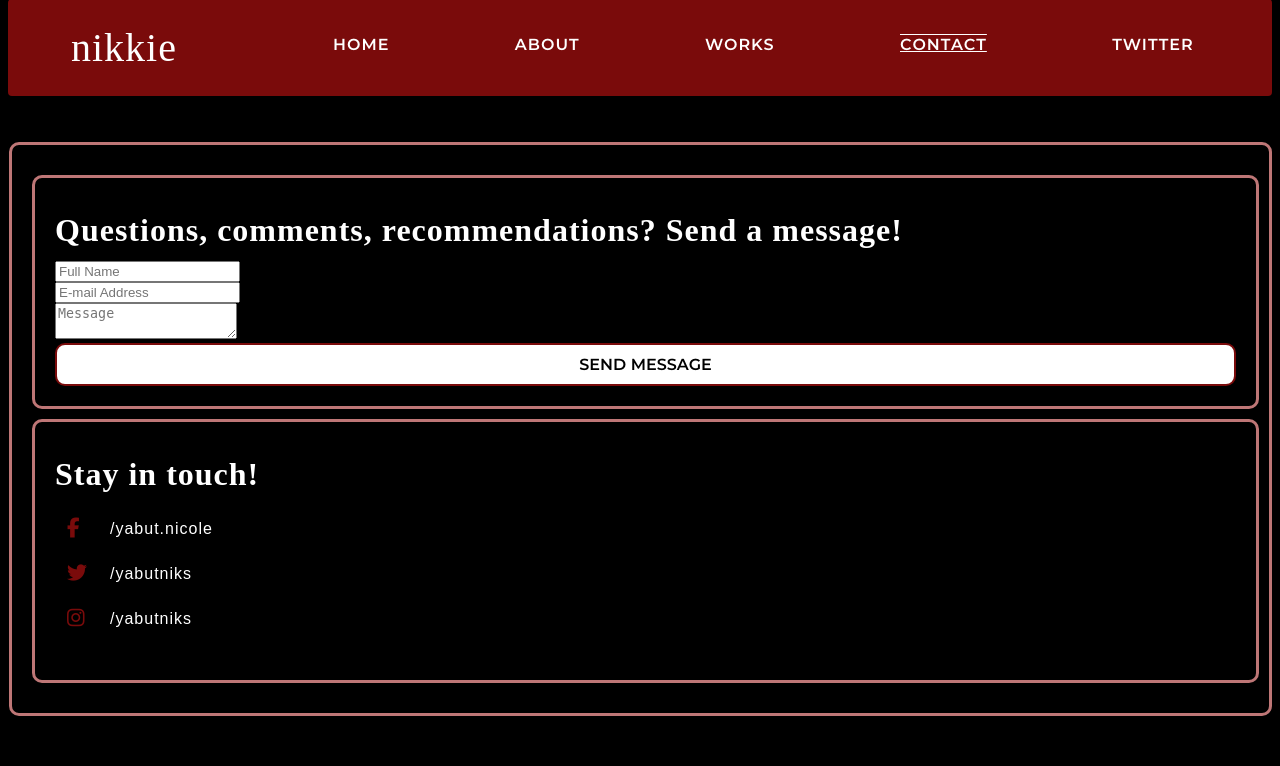
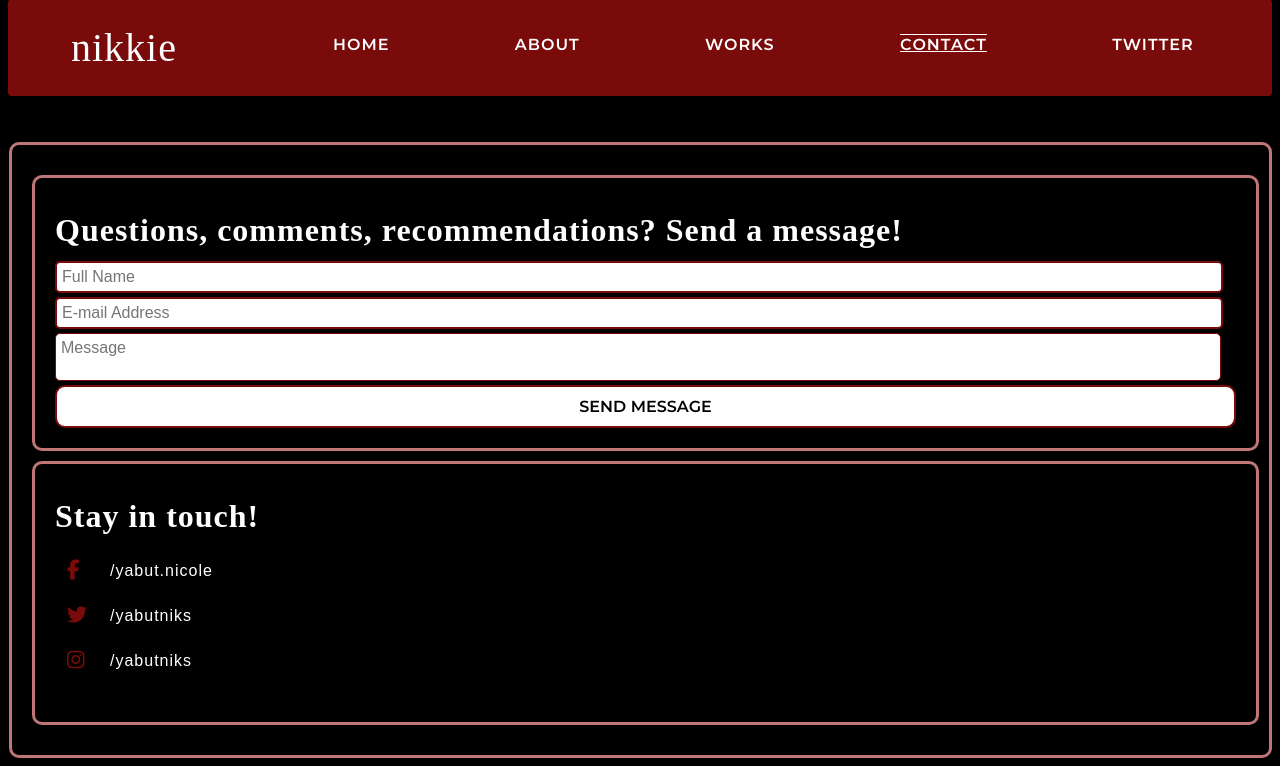
Before and after one commit to nikkieyabut/portfolio, a PHP site: page /contact.html in a window 1280 px wide. Shown: the part 584-1350 px from the top of the page. Before the commit the page ends 1300 px from the top, so only its background shows below. Run offline with PHP 8.4, Linux system fonts and the light colour scheme; some libraries are stand-ins or nearby versions; some web fonts are replaced.

Commit message:
modified:   CSS/stylesheet.css

```diff
--- a/CSS/stylesheet.css
+++ b/CSS/stylesheet.css
@@ -226,7 +226,7 @@ button:hover {
 
 /************** CONTACT PAGE CONTAINER 1 (FORM) **********************/
 
-.contact-container1 input {
+input {
 	font-family: "Helvetica";
 	font-size: 16px;
 	width: 98%;
@@ -239,7 +239,7 @@ button:hover {
 	margin-bottom: 4px;
 }
 
-.contact-container1 textarea {
+textarea {
 	font-family: "Helvetica";
 	font-size: 16px;
 	width: 98%;
```
